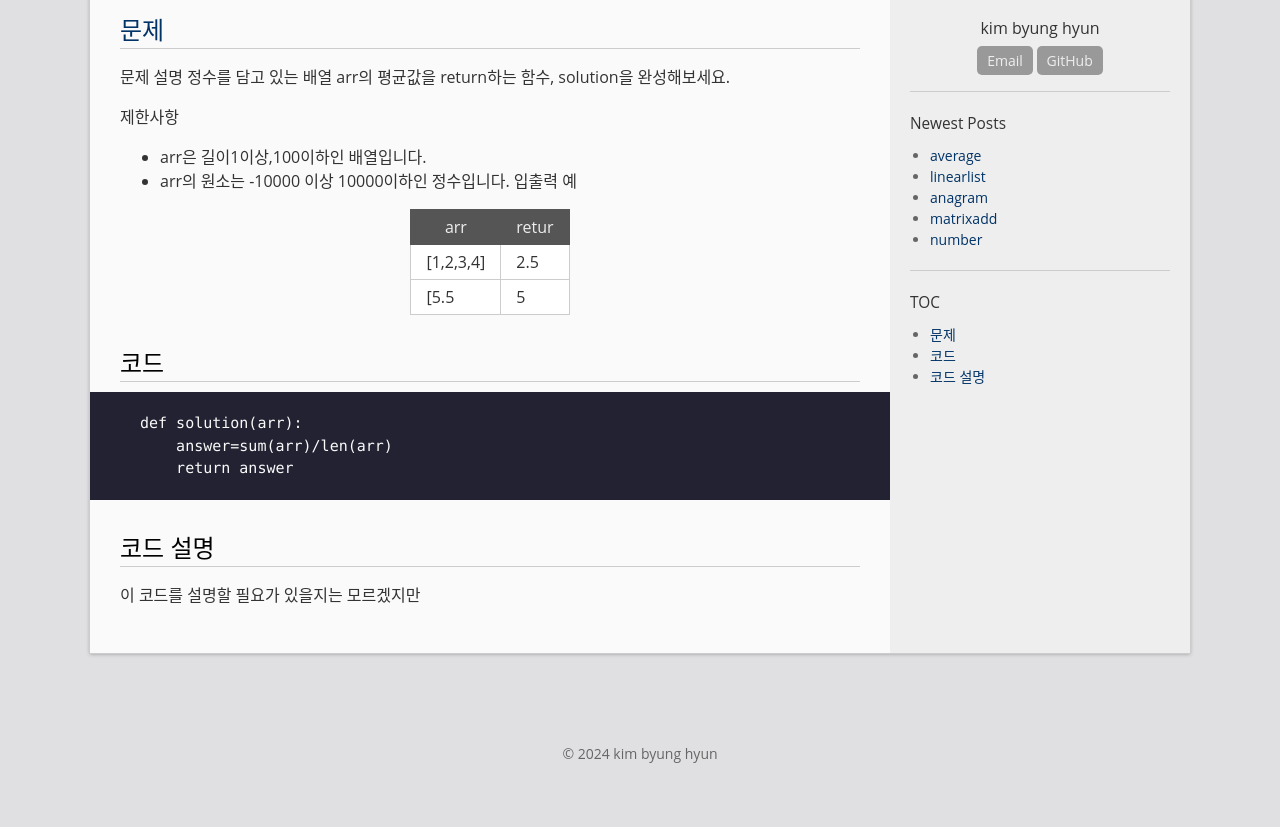
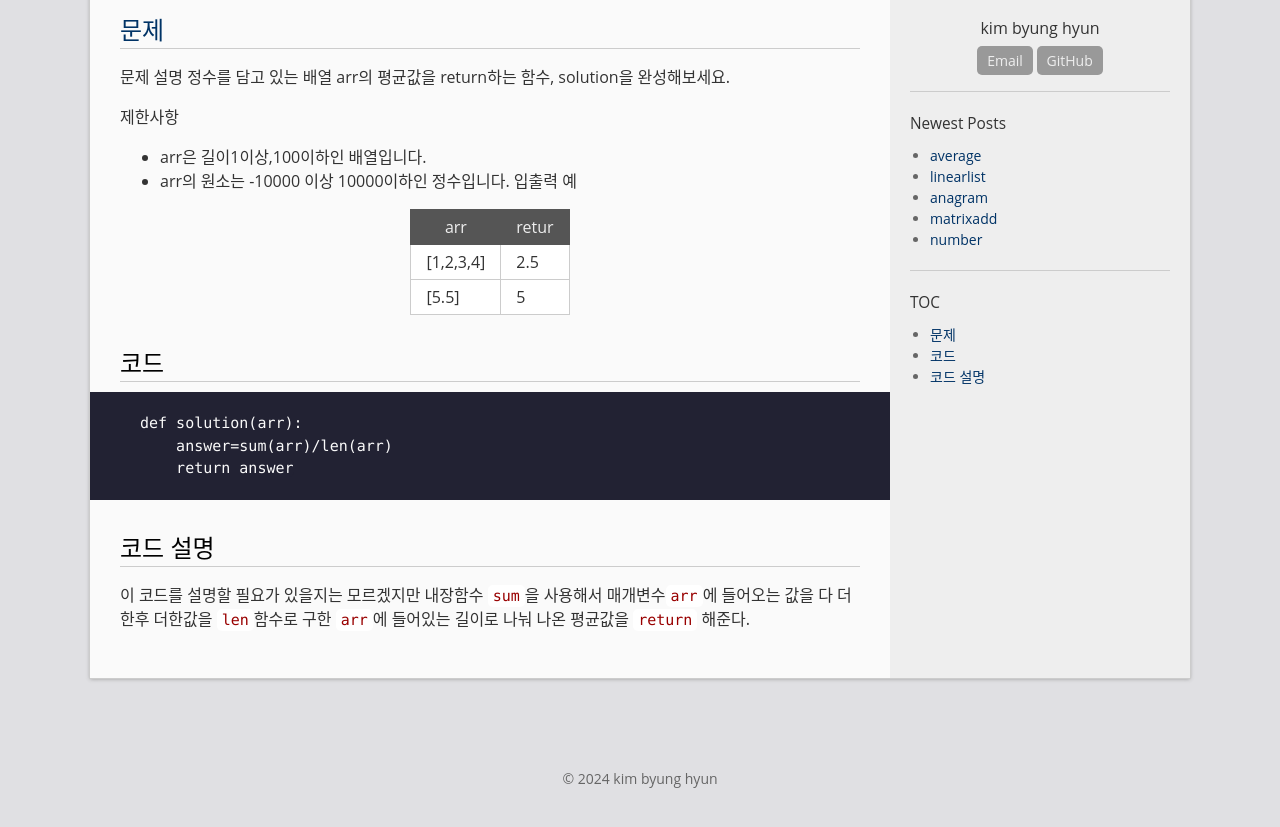
Before and after one commit to bh6366632/bh6366632.github.com, a Jekyll site: the page built from _posts/2024-04-08-average.md, in a window 1280 px wide, cut to the strip 261-1110 px from the top of the page. Shown: the top 827 px of the strip. Built offline with Jekyll 4.4.1, drawn with Linux system fonts in a browser that asks for light colours.

Commit message:
Update 2024-04-08-average.md

````diff
--- a/_posts/2024-04-08-average.md
+++ b/_posts/2024-04-08-average.md
@@ -19,7 +19,7 @@ permalink: /archivers/average
 |arr|retur|
 |----|---|
 |[1,2,3,4]|2.5|
-|[5.5|5|
+|[5.5]|5|
 
 # 코드
 ```
@@ -29,3 +29,5 @@ def solution(arr):
 ```
 # 코드 설명
 이 코드를 설명할 필요가 있을지는 모르겠지만
+내장함수 `sum`을 사용해서 매개변수`arr`에 들어오는 값을 다 더한후
+더한값을 `len`함수로 구한 `arr`에 들어있는 길이로 나눠 나온 평균값을 `return` 해준다.
````
